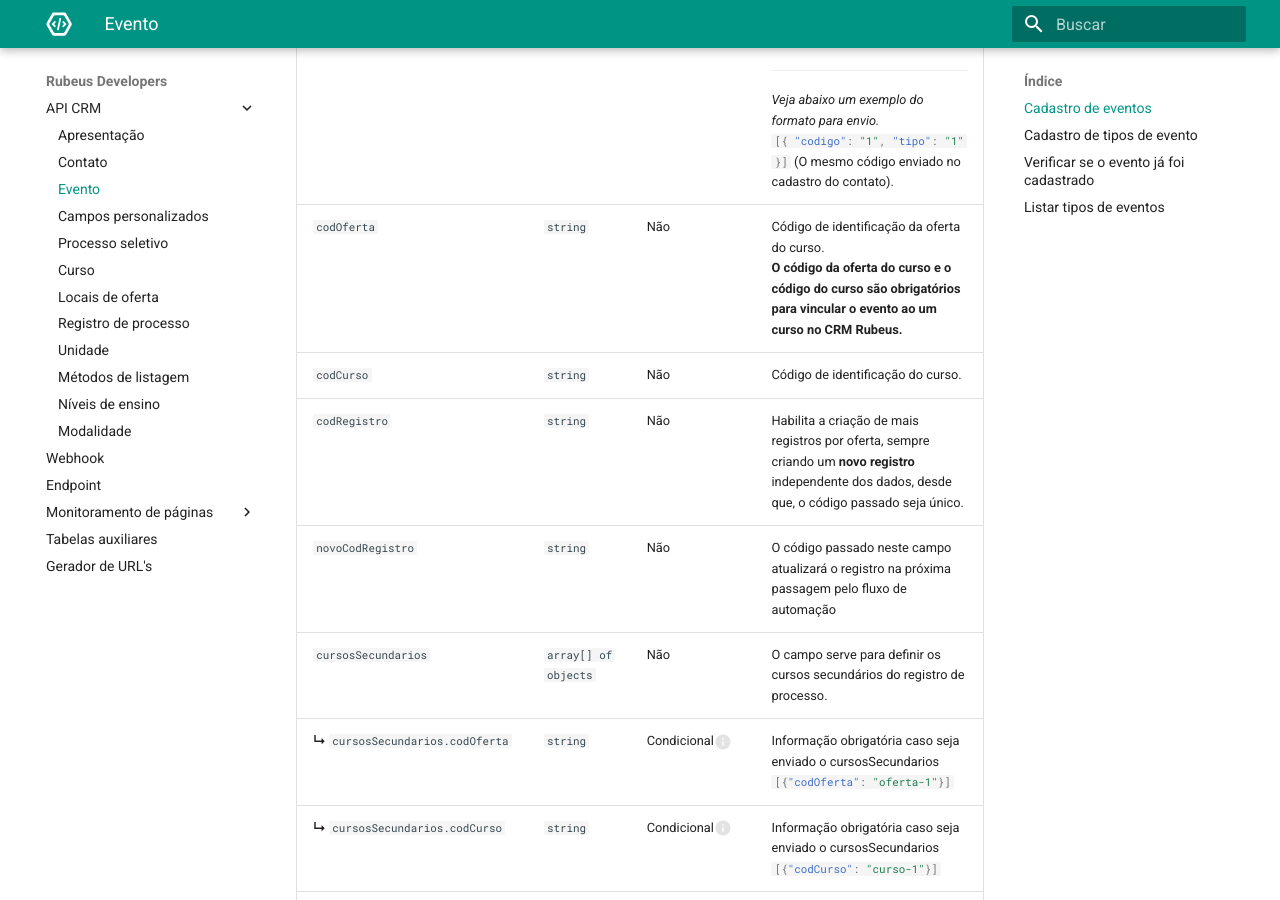
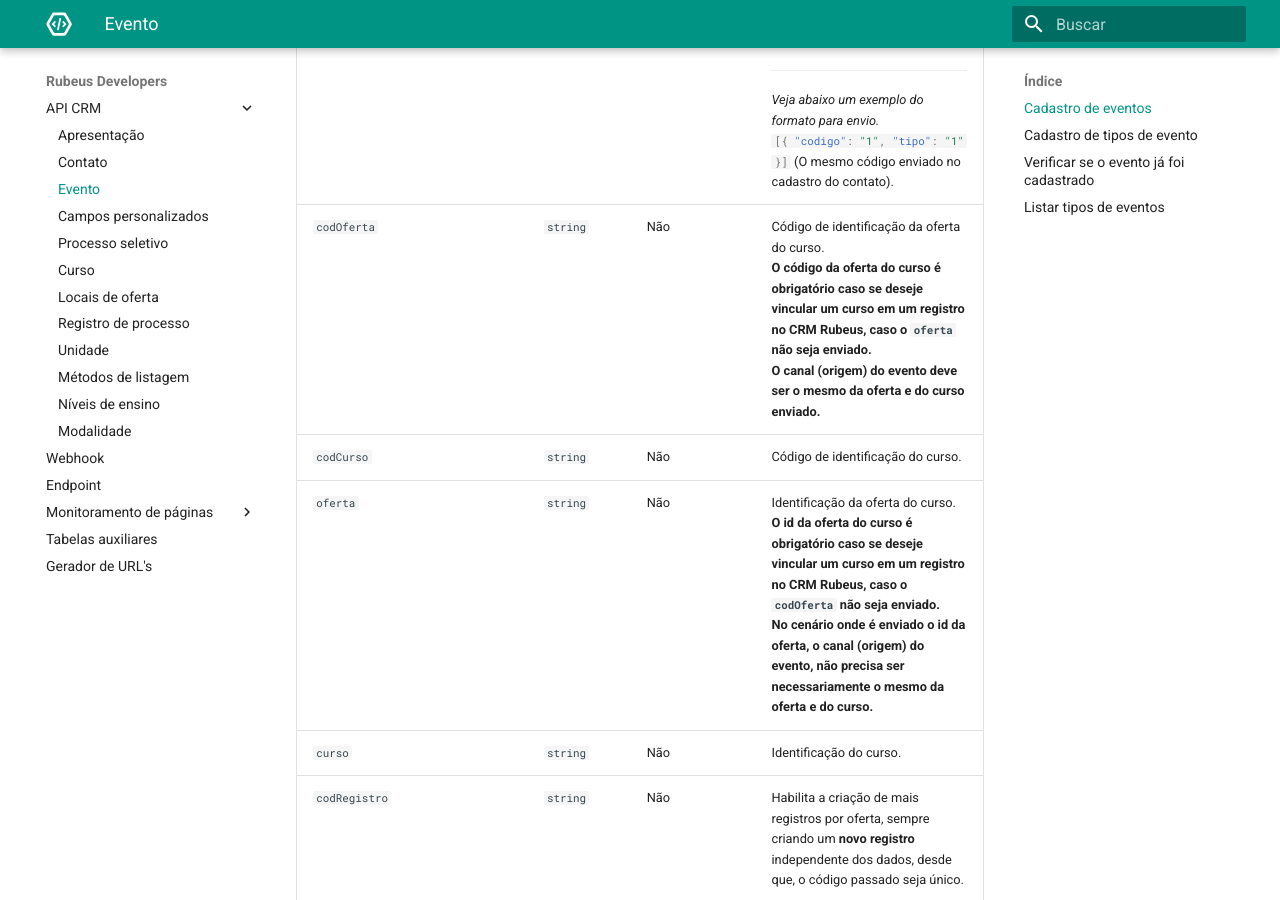
Before and after one commit to rubeus-tecnologia-e-inovacao/docs, an MkDocs documentation site: the page built from docs/api_crm/evento.md, in a window 1280 px wide and 900 px high, scrolled down 1848 px. Built offline with MkDocs 1.6.1 and Material for MkDocs 9.7.7, drawn with Linux system fonts in a browser that asks for light colours.

Commit message:
feat: adiciona id da oferta e do curso no método de cadastro de eventos

```diff
--- a/docs/api_crm/evento.md
+++ b/docs/api_crm/evento.md
@@ -34,8 +34,10 @@
 | `descricao` | `string` | Não | A Descrição pode ser enviada no formato HTML para deixar a apresentação dos dados do evento na linha do tempo mais organizados.<br><i>**É opcional o envio com as tags HTML.**</i> |
 | `pessoa` | `object` | Sim | Vincule o contato ao evento. <hr>*Veja abaixo um exemplo do formato para envio.*<br>`#!json { "codigo": "1" }` (O mesmo código enviado no cadastro do contato) ou `#!json { "id": 1 }` (O id retornado no cadastro do contato.) |
 | `pessoasSecundarias` | `array` | Não | Vincule um ou mais contatos secundários à um registro de processo, utilizando o atributo `tipo` para informar o [tipo do contato](/api_crm/metodosdelistagem/#listar-tipos-do-contato). <hr>*Veja abaixo um exemplo do formato para envio.*<br>`#!json [{ "codigo": "1", "tipo": "1" }]` (O mesmo código enviado no cadastro do contato). |
-| `codOferta` | `string` | Não | Código de identificação da oferta do curso.<br>**O código da oferta do curso e o código do curso são obrigatórios para vincular o evento ao um curso no CRM Rubeus.** |
+| `codOferta` | `string` | Não | Código de identificação da oferta do curso.<br>**O código da oferta do curso é obrigatório caso se deseje vincular um curso em um registro no CRM Rubeus, caso o `oferta` não seja enviado.<br>O canal (origem) do evento deve ser o mesmo da oferta e do curso enviado.** |
 | `codCurso` | `string` | Não | Código de identificação do curso. |
+| `oferta` | `string` | Não | Identificação da oferta do curso.<br>**O id da oferta do curso é obrigatório caso se deseje vincular um curso em um registro no CRM Rubeus, caso o `codOferta` não seja enviado.<br>No cenário onde é enviado o id da oferta, o canal (origem) do evento, não precisa ser necessariamente o mesmo da oferta e do curso.** |
+| `curso` | `string` | Não | Identificação do curso. |
 | `codRegistro` | `string` | Não | Habilita a criação de mais registros por oferta, sempre criando um **novo registro** independente dos dados, desde que, o código passado seja único. |
 | `novoCodRegistro` | `string` | Não | O código passado neste campo atualizará o registro na próxima passagem pelo fluxo de automação |
 | `cursosSecundarios` | `array[] of objects` | Não | O campo serve para definir os cursos secundários do registro de processo. |
@@ -81,6 +83,8 @@
             ],
             "codOferta": "oferta-1",
             "codCurso": "curso-1",
+            "oferta": 1,
+            "curso": 1,
             "codRegistro": "registro-1",
             "cursosSecundarios": [
                 {
```
